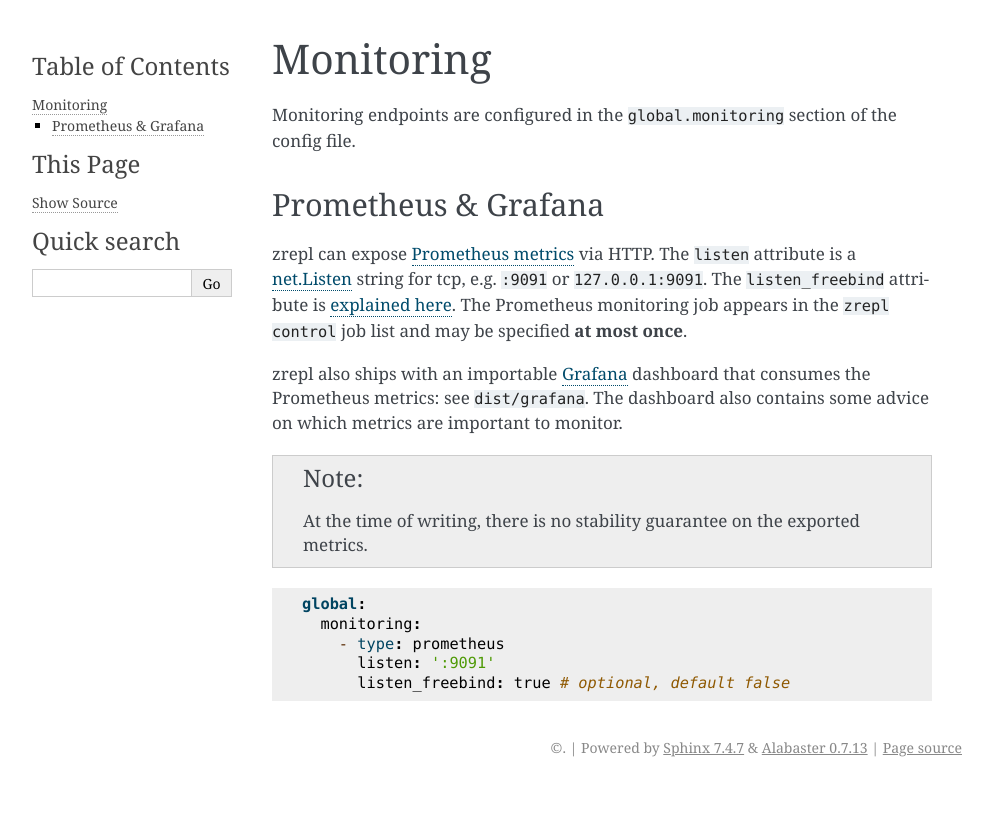
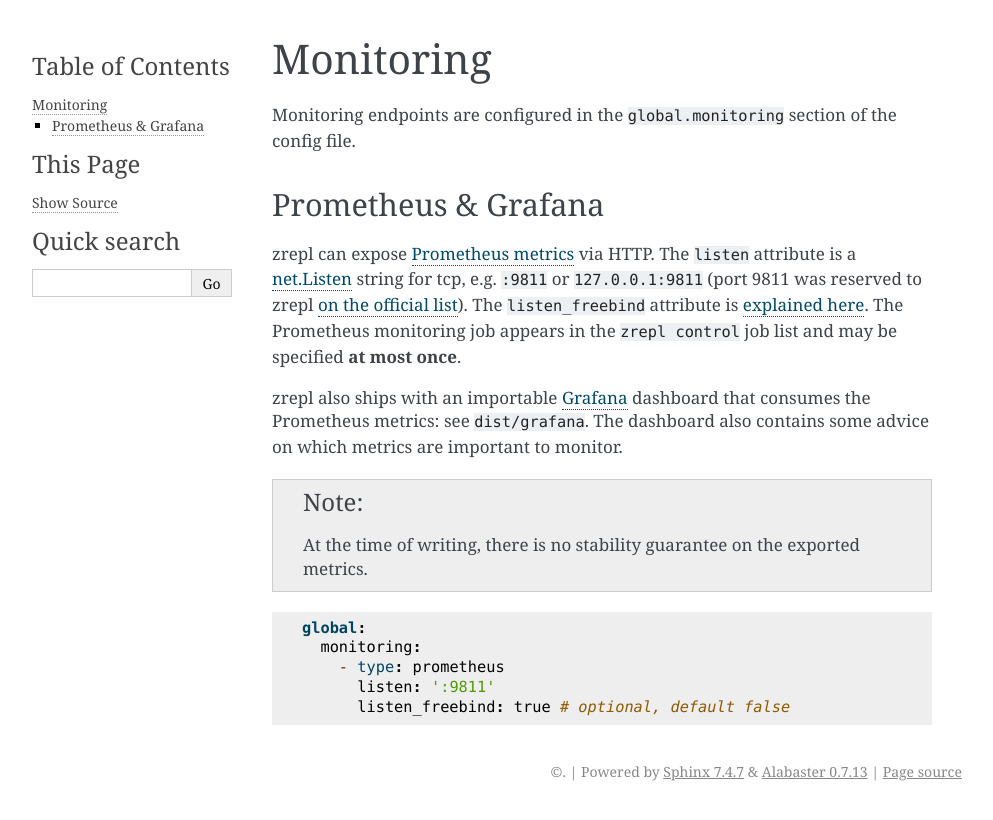
Before and after one commit to zrepl/zrepl, a Sphinx documentation site: the page built from docs/configuration/monitoring.rst, in a window 1280 px wide. Shown: the top 820 px of the page, without its empty margins (148-1141 px from the left). Built offline with Sphinx 7.4.7, drawn with Linux system fonts in a browser that asks for light colours; pages that are not in the unit, such as notebooks, are missing from menus; the version number could not be read and is left out; cross-references to code outside the pages are shown as plain code.

Commit message:
docs/monitoring: change suggested prometheus port to 9811
Change to 9811 as registered with the prometheus project now.

Closes #444.

```diff
--- a/docs/configuration/monitoring.rst
+++ b/docs/configuration/monitoring.rst
@@ -13,7 +13,7 @@
 --------------------
 
 zrepl can expose `Prometheus metrics <https://prometheus.io/docs/instrumenting/exposition_formats/>`_ via HTTP.
-The ``listen`` attribute is a `net.Listen <https://golang.org/pkg/net/#Listen>`_  string for tcp, e.g. ``:9091`` or ``127.0.0.1:9091``.
+The ``listen`` attribute is a `net.Listen <https://golang.org/pkg/net/#Listen>`_  string for tcp, e.g. ``:9811`` or ``127.0.0.1:9811`` (port 9811 was reserved to zrepl `on the official list <https://github.com/prometheus/prometheus/wiki/Default-port-allocations/_compare/43e495dd251ee328ac0d08b58084665b5c0f7a7e...459195059b55b414193ebeb80c5ba463d2606951>`_).
 The ``listen_freebind`` attribute is :ref:`explained here <listen-freebind-explanation>`.
 The Prometheus monitoring job appears in the ``zrepl control`` job list and may be specified **at most once**.
 
@@ -30,5 +30,5 @@
     global:
       monitoring:
         - type: prometheus
-          listen: ':9091'
+          listen: ':9811'
           listen_freebind: true # optional, default false
```
Also changed, not shown: 1 other file.
